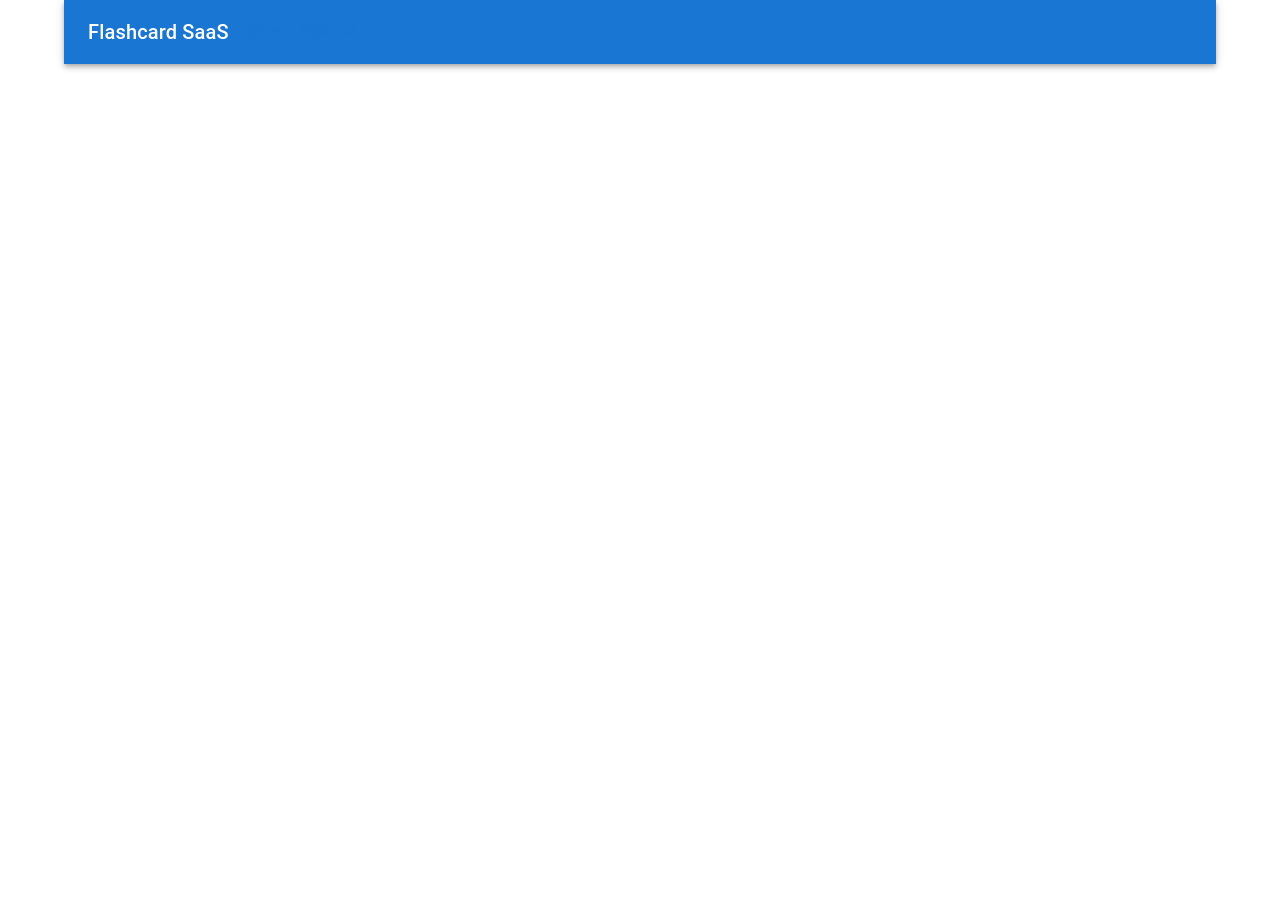
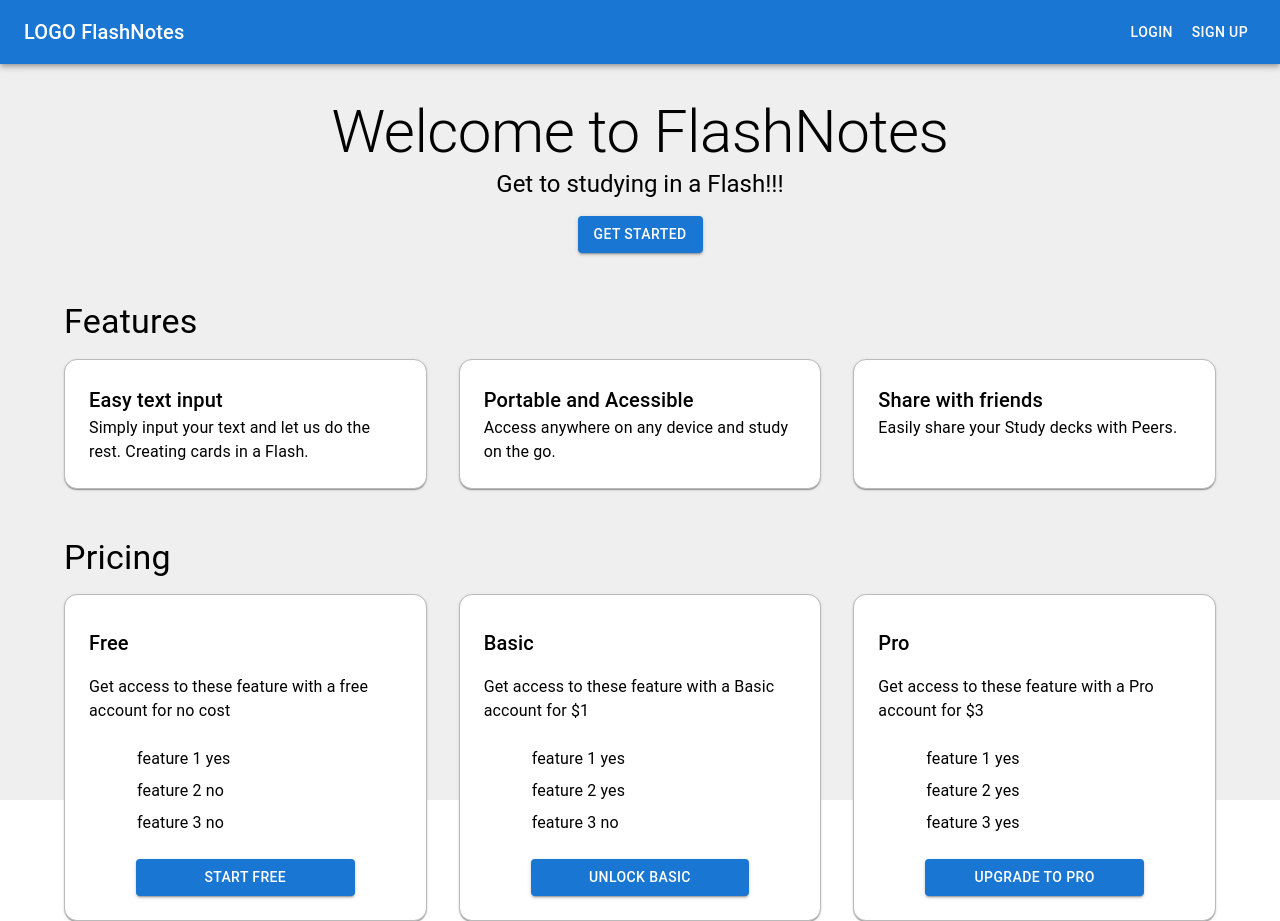
Before and after one commit to EthanMckeen/Flashcards-SaaS, a Next.js app: page / in a window 1280 px wide. Before the commit the page ends 800 px from the top, so only its background shows below. Built offline with nearby package versions, Linux system fonts and the light colour scheme; no server answers.

Commit message:
FrontEnd V1 complete needs new colors font and some small adjustments

```diff
--- a/app/page.js
+++ b/app/page.js
@@ -1,28 +1,231 @@
 import Image from "next/image";
-import { Box, Container, AppBar, Toolbar, Typography,Button } from "@mui/material";
+import { Box, Container, AppBar, Toolbar, Typography,Button, Grid } from "@mui/material";
 import Head from "next/head";
 import { SignedIn, SignedOut, UserButton } from "@clerk/nextjs";
 
 export default function Home() {
   return (
-    <Container maxWidth="lg">
+    <Box height= '100vh' bgcolor='#EFEFEF'>
       <Head>
         <title>Flashcard SaaS</title>
         <meta name= "description" content="Create flashcards from your notes" />
       </Head>
 
+
       <AppBar position = 'static'>
         <Toolbar>
-          <Typography variant="h6">Flashcard SaaS</Typography>
+          <Typography variant="h6" style={{flexGrow: 1}}>LOGO FlashNotes</Typography>
           <SignedOut>
-            <Button>Login</Button>
-            <Button>Sign up</Button>
+            <Button color='inherit'>Login</Button>
+            <Button color='inherit'>Sign up</Button>
           </SignedOut>
           <SignedIn>
             <UserButton/>
           </SignedIn>
         </Toolbar>
       </AppBar>
-    </Container>
+
+
+
+
+      <Container>
+        <Box
+          sx={{
+            textAlign: 'center',
+            my: 4,
+          }}
+        >
+
+          <Typography variant="h2">Welcome to FlashNotes</Typography>
+          <Typography variant="h5">Get to studying in a Flash!!!</Typography>
+          <Button variant="contained" sx={{mt: 2}}>Get Started</Button>
+        </Box>
+
+
+        <Box sx={{my: 6, mb: 2}}>
+          <Typography variant="h4" component="h2" mb={2}>
+            Features
+          </Typography>
+          <Grid container spacing={4}>
+            <Grid item xs={12} md={4}>
+            <Box sx={{
+               p: 3,
+               boxShadow: 1,
+               bgcolor: '#FFFFFF',
+               border: '1px solid',
+               borderColor: '#BABABA',
+               borderRadius: '13px',
+               display: 'flex',
+               flexDirection: 'column',
+               height: '100%' // Ensure all boxes grow to the same height
+            }}>
+                <Typography variant="h6">Easy text input</Typography>
+                <Typography>
+                  {' '}
+                  Simply input your text and let us do the rest. Creating cards in a Flash.
+                </Typography>
+              </Box>
+            </Grid>
+            <Grid item xs={12} md={4}>
+            <Box sx={{
+               p: 3,
+               boxShadow: 1,
+               bgcolor: '#FFFFFF',
+               border: '1px solid',
+               borderColor: '#BABABA',
+               borderRadius: '13px',
+               display: 'flex',
+               flexDirection: 'column',
+               height: '100%' // Ensure all boxes grow to the same height
+            }}>
+                <Typography variant="h6">Portable and Acessible</Typography>
+                <Typography>
+                  {' '}
+                  Access anywhere on any device and study on the go.
+                </Typography>
+              </Box>
+            </Grid>
+            <Grid item xs={12} md={4}>
+            <Box sx={{
+               p: 3,
+               boxShadow: 1,
+               bgcolor: '#FFFFFF',
+               border: '1px solid',
+               borderColor: '#BABABA',
+               borderRadius: '13px',
+               display: 'flex',
+               flexDirection: 'column',
+               height: '100%' // Ensure all boxes grow to the same height
+            }}>
+                <Typography variant="h6">Share with friends</Typography>
+                <Typography>
+                  {' '}
+                  Easily share your Study decks with Peers.
+                </Typography>
+              </Box>
+            </Grid>
+          </Grid>
+        </Box>
+
+
+        <Box sx={{my: 6, mb: 2}}>
+          <Typography variant="h4" component="h2" mb={2}>Pricing</Typography>
+          <Grid container spacing={4}>
+            <Grid item xs={12} md={4}>
+              <Box sx={{
+                  p: 3,
+                  boxShadow: 1,
+                  bgcolor: '#FFFFFF',
+                  border: '1px solid',
+                  borderColor: '#BABABA',
+                  borderRadius: '13px',
+                  display: 'flex',
+                  flexDirection: 'column',
+                  height: '100%' // Ensure all boxes grow to the same height
+                }}>
+                  <Typography variant="h6" my={1}>Free</Typography>
+                  <Typography  my={1}>
+                    {' '}
+                    Get access to these feature with a free account for no cost
+                  </Typography>
+                  <Box ml={5} p={1}>
+                    <Typography my={1}>
+                      {' '}
+                      feature 1 yes
+                    </Typography>
+                    <Typography my={1}>
+                      {' '}
+                      feature 2 no
+                    </Typography>
+                    <Typography my={1}>
+                      {' '}
+                      feature 3 no
+                    </Typography>
+                  </Box>
+
+                  <Button variant="contained" sx={{ width: '70%', alignSelf: 'center', mt: 1}}>Start Free</Button>
+                </Box>
+              </Grid>
+
+            <Grid item xs={12} md={4}>
+              <Box sx={{
+                  p: 3,
+                  boxShadow: 1,
+                  bgcolor: '#FFFFFF',
+                  border: '1px solid',
+                  borderColor: '#BABABA',
+                  borderRadius: '13px',
+                  display: 'flex',
+                  flexDirection: 'column',
+                  height: '100%' // Ensure all boxes grow to the same height
+                }}>
+                  <Typography variant="h6" my={1}>Basic</Typography>
+                  <Typography  my={1}>
+                    {' '}
+                    Get access to these feature with a Basic account for $1
+                  </Typography>
+                  <Box ml={5} p={1}>
+                    <Typography my={1}>
+                      {' '}
+                      feature 1 yes
+                    </Typography>
+                    <Typography my={1}>
+                      {' '}
+                      feature 2 yes
+                    </Typography>
+                    <Typography my={1}>
+                      {' '}
+                      feature 3 no
+                    </Typography>
+                  </Box>
+
+                  <Button variant="contained" sx={{ width: '70%', alignSelf: 'center', mt: 1}}>Unlock Basic</Button>
+                </Box>
+              </Grid>
+
+            <Grid item xs={12} md={4}>
+              <Box sx={{
+                  p: 3,
+                  boxShadow: 1,
+                  bgcolor: '#FFFFFF',
+                  border: '1px solid',
+                  borderColor: '#BABABA',
+                  borderRadius: '13px',
+                  display: 'flex',
+                  flexDirection: 'column',
+                  height: '100%' // Ensure all boxes grow to the same height
+                }}>
+                  <Typography variant="h6" my={1}>Pro</Typography>
+                  <Typography  my={1}>
+                    {' '}
+                    Get access to these feature with a Pro account for $3
+                  </Typography>
+                  <Box ml={5} p={1}>
+                    <Typography my={1}>
+                      {' '}
+                      feature 1 yes
+                    </Typography>
+                    <Typography my={1}>
+                      {' '}
+                      feature 2 yes
+                    </Typography>
+                    <Typography my={1}>
+                      {' '}
+                      feature 3 yes
+                    </Typography>
+                  </Box>
+
+                  <Button variant="contained" sx={{ width: '70%', alignSelf: 'center', mt: 1}}>Upgrade to Pro</Button>
+                </Box>
+              </Grid>
+
+          </Grid>
+        </Box>
+
+
+
+      </Container>
+    </Box>
+
   );
 }
```
